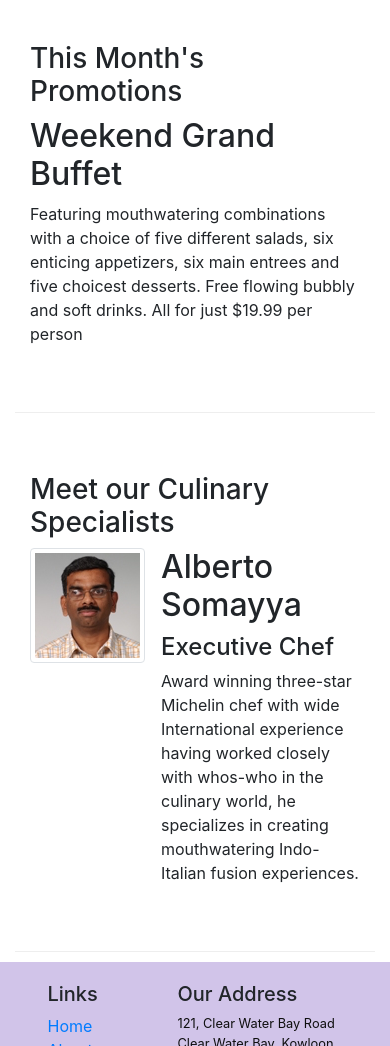
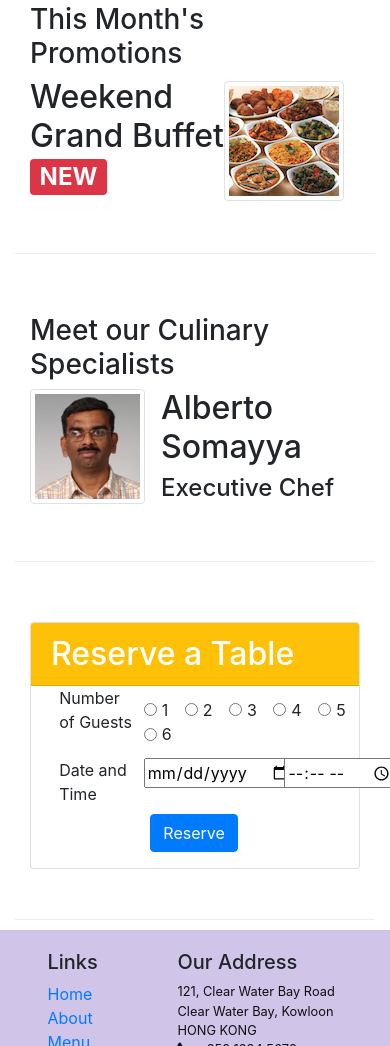
Before and after one commit to maguimarijuan/pagina-del-curso, a website: page index.html in a window 390 px wide. Shown: the part 954-2000 px from the top of the page. Drawn offline with nearby package versions, Linux system fonts and the light colour scheme.

Commit message:
pills and assigment1

```diff
--- a/css/styles.css
+++ b/css/styles.css
@@ -37,3 +37,9 @@ body{
 .navbar-dark{
     background-color: #512DA8;
 }
+
+.tab-content{
+    border-left: 1px solid #ddd;
+    border-right: 1px solid #ddd;
+    border-bottom: 1px solid #ddd;
+}
--- a/index.html
+++ b/index.html
@@ -39,9 +39,13 @@
                     <h1>Ristorante con Fusion</h1>
                     <p>We take inspiration from the World's best cuisines, and create a unique fusion experience. Our lipsmacking creations will tickle your culinary senses!</p>
                 </div>
-                <div class = 'col-12 col-sm'>
+                <div class="col-12 col-sm-3 align-self-center">
+                        <img src = 'img/logo.png' class = 'img-fluid'>
                 </div>
+                <a class="btn btn-warning col-12 col-sm-3 align-self-center" href='#inlineCheckbox1' role="button" target ='self'>Reserve Table</a>
+
             </div>
+
         </div>
     </header>
 
@@ -55,7 +59,7 @@
                     <img class ='d-flex mr-3 img-thumbnail align-self-center' src = 'img/uthappizza.png' alt = 'uthappizza'>
                     <div class = 'media-body'>
                         <h2 class = 'mt-0'>Uthappizza <span class = 'badge badge-danger'>HOT</span><span class = 'badge badge-pill badge-secondary'>$4.99</span></h2>
-                        <p>A unique combination of Indian Uthappam (pancake) and Italian pizza, topped with Cerignola olives, ripe vine cherry tomatoes, Vidalia onion, Guntur chillies and Buffalo Paneer.</p>
+                        <p class = 'd-none d-sm-block'>A unique combination of Indian Uthappam (pancake) and Italian pizza, topped with Cerignola olives, ripe vine cherry tomatoes, Vidalia onion, Guntur chillies and Buffalo Paneer.</p>
                     </div>
                 </div>
             </div>
@@ -67,8 +71,13 @@
                 <h3>This Month's Promotions</h3>
             </div>
             <div class = 'col col-sm col-md'>
-                <h2>Weekend Grand Buffet</h2>
-                <p>Featuring mouthwatering combinations with a choice of five different salads, six enticing appetizers, six main entrees and five choicest desserts. Free flowing bubbly and soft drinks. All for just $19.99 per person </p>
+                <div class ='media'>
+                    <div class ='media-body'>
+                        <h2 class = 'mt-0'>Weekend Grand Buffet <span class = 'badge badge-danger'>NEW</span> </h2>
+                        <p  class = 'd-none d-sm-block'>Featuring mouthwatering combinations with a choice of five different salads, six enticing appetizers, six main entrees and five choicest desserts. Free flowing bubbly and soft drinks. All for just $19.99 per person </p>
+                    </div>
+                    <img class = 'd-flex mr-3 img-thumbnail align-self-center' src = 'img/buffet.png' alt = 'buffet'>
+                </div>
             </div>
         </div>
 
@@ -82,8 +91,64 @@
                     <div class ='media-body'>
                         <h2>Alberto Somayya</h2>
                         <h4>Executive Chef</h4>
-                        <p>Award winning three-star Michelin chef with wide International experience having worked closely with whos-who in the culinary world, he specializes in creating mouthwatering Indo-Italian fusion experiences. </p>
+                        <p class =' d-none d-sm-block'>Award winning three-star Michelin chef with wide International experience having worked closely with whos-who in the culinary world, he specializes in creating mouthwatering Indo-Italian fusion experiences. </p>
                     </div>
+                </div>
+            </div>
+        </div>
+        <div class = 'row row-content '>
+            <div class = 'col-12 offset-sm-2 col-sm-6'>
+                <div class ='card'>
+                    <h2 class = 'card-header bg-warning text-white'>Reserve a Table</h2>
+                    <form>
+                        <div class = 'form-row'>
+                            <div class = 'form-group col-3 offset-1'>
+                                <label for = 'inlineCheckbox1' >Number of Guests</label>
+                            </div>
+                            <div class = 'col-8 align-self-center'>
+                                <div class="form-check form-check-inline">
+                                    <input class="form-check-input" type="radio" name = 'guests' id="inlineCheckbox1" value="option1">
+                                    <label class="form-check-label" for="inlineCheckbox1">1</label>
+                                </div>
+                                <div class="form-check form-check-inline">
+                                    <input class="form-check-input" type="radio" name = 'guests'id="inlineCheckbox2" value="option2">
+                                    <label class="form-check-label" for="inlineCheckbox2">2</label>
+                                </div>
+                                <div class="form-check form-check-inline">
+                                    <input class="form-check-input" type="radio" name = 'guests'id="inlineCheckbox3" value="option3">
+                                    <label class="form-check-label" for="inlineCheckbox1">3</label>
+                                </div>
+                                <div class="form-check form-check-inline">
+                                    <input class="form-check-input" type="radio" name = 'guests'id="inlineCheckbox4" value="option4">
+                                    <label class="form-check-label" for="inlineCheckbox2">4</label>
+                                </div>
+                                <div class="form-check form-check-inline">
+                                    <input class="form-check-input" type="radio" name = 'guests'id="inlineCheckbox5" value="option5">
+                                    <label class="form-check-label" for="inlineCheckbox5">5</label>
+                                </div>
+                                <div class="form-check form-check-inline">
+                                    <input class="form-check-input" type="radio" name = 'guests'id="inlineCheckbox6" value="option6">
+                                    <label class="form-check-label" for="inlineCheckbox6">6</label>
+                                </div>
+                            </div>
+                        </div>
+                        <div class = 'form-row'>
+                            <label for= 'date' class ='col-3 offset-1'>Date and Time</label>
+                            <div class ='form-group col-5 '>
+                                <input type = 'date' id = 'date'   placeholder = "Date">
+                            </div>
+                            <div class ='form-group col-3'>
+                                <input type = 'time' id = 'time' placeholder = 'Time'>
+                            </div>
+                        </div>
+                        <div class = 'form-group row'>
+                                <div class = 'offset-4 col-2'>
+                                    <button type = 'submit' class = 'btn btn-primary'>
+                                        Reserve
+                                    </button>
+                                </div>
+                            </div>
+                    </form>
                 </div>
             </div>
         </div>
```
Also changed, not shown: aboutus.html (+30 -3 lines), 1 other file.
